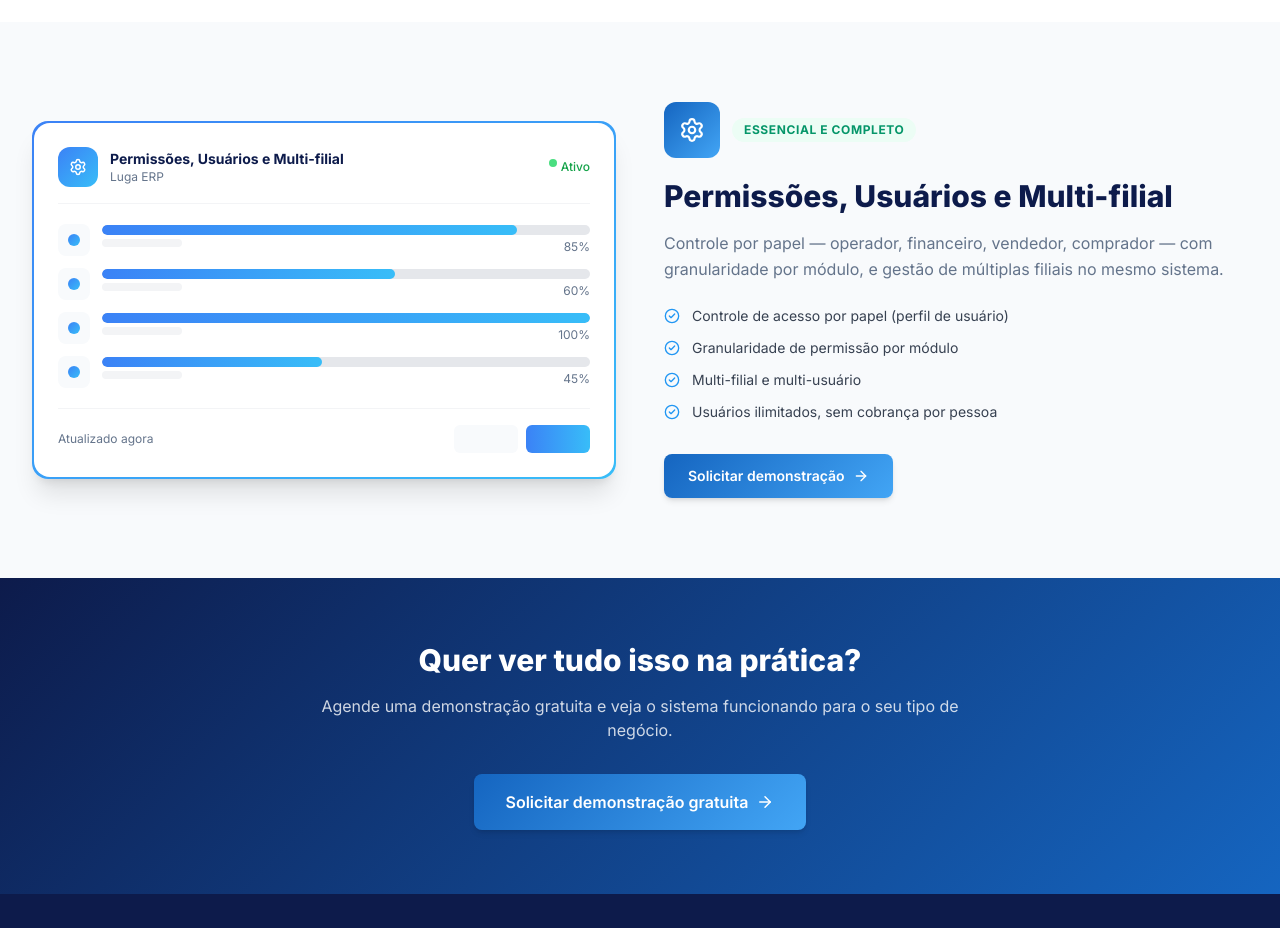
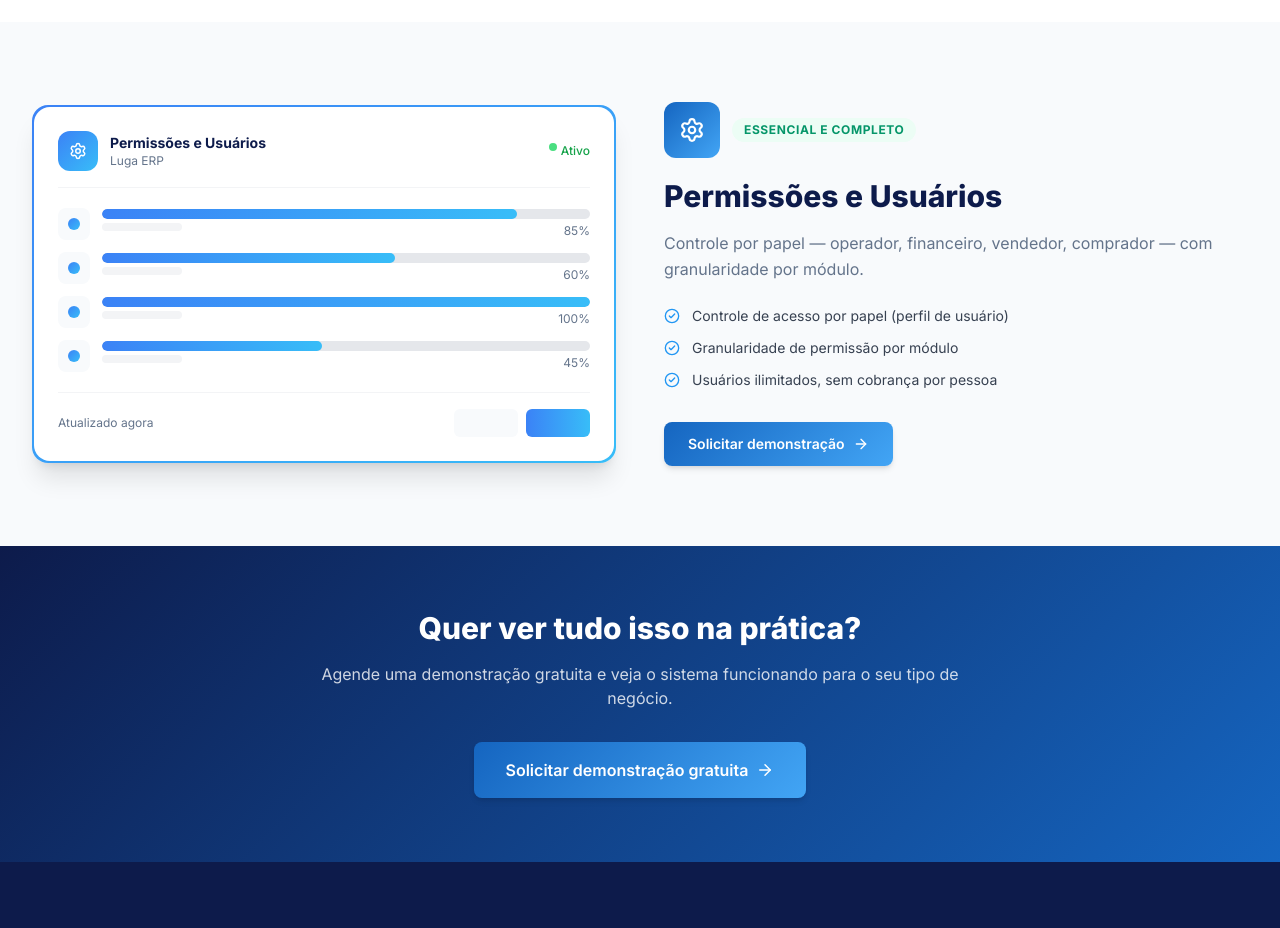
Before and after one commit to lugaerp-boop/luga_site, a Next.js app: page /funcionalidades in a window 1280 px wide. Shown: the part 7740-8668 px from the top of the page. Built offline with nearby package versions, Linux system fonts and the light colour scheme.

Commit message:
fix: remove mencoes a "multi-filial" do modulo de Permissoes e Usuarios

```diff
--- a/app/funcionalidades/page.tsx
+++ b/app/funcionalidades/page.tsx
@@ -208,14 +208,13 @@ const modules: {
   },
   {
     icon: Settings,
-    title: "Permissões, Usuários e Multi-filial",
+    title: "Permissões e Usuários",
     plan: "Ambos",
     description:
-      "Controle por papel — operador, financeiro, vendedor, comprador — com granularidade por módulo, e gestão de múltiplas filiais no mesmo sistema.",
+      "Controle por papel — operador, financeiro, vendedor, comprador — com granularidade por módulo.",
     features: [
       "Controle de acesso por papel (perfil de usuário)",
       "Granularidade de permissão por módulo",
-      "Multi-filial e multi-usuário",
       "Usuários ilimitados, sem cobrança por pessoa",
     ],
   },
```
